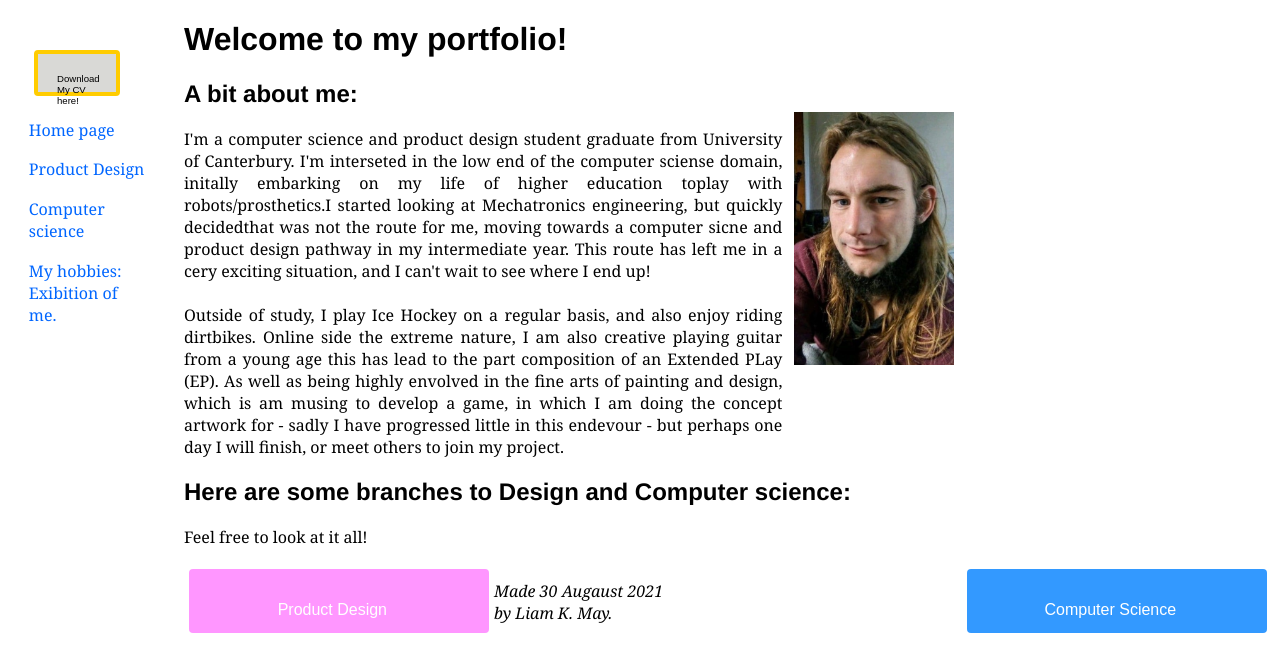
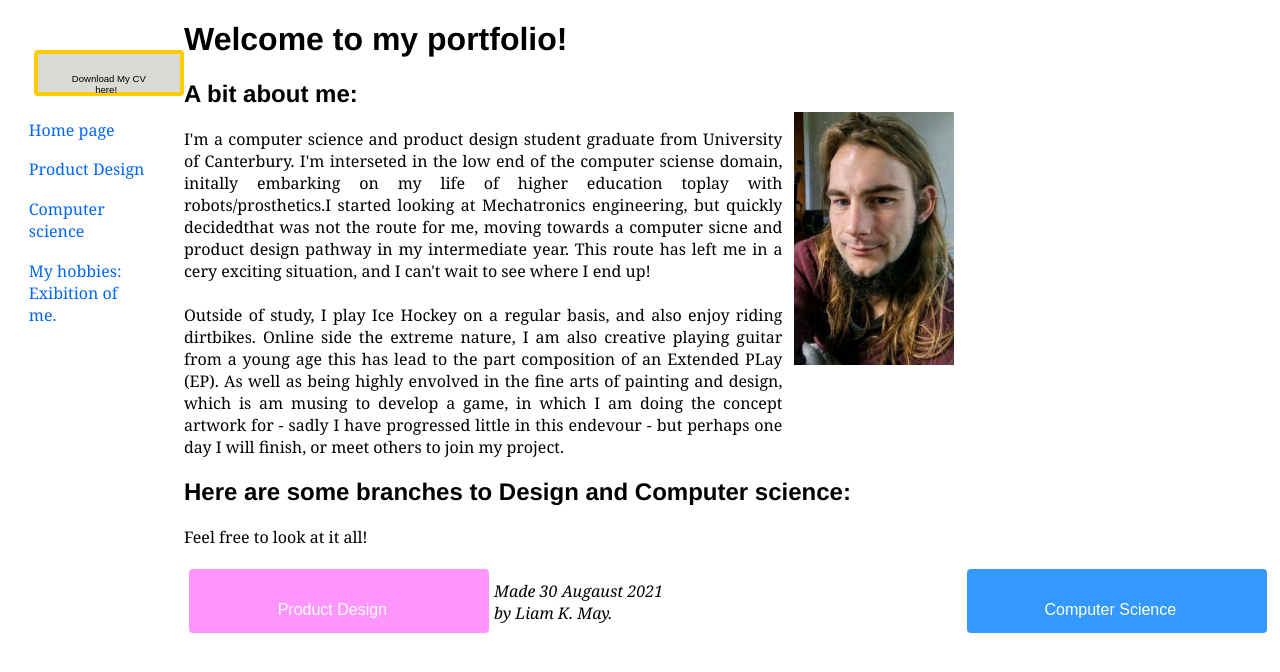
Before and after one commit to TheTriangleTrippa/Portfolio, a Jekyll site: the page built from index.html, in a window 1280 px wide. Shown: the top 672 px of the page. Built offline with Jekyll 4.4.1, drawn with Linux system fonts in a browser that asks for light colours.

Commit message:
Update stylesheet.css

```diff
--- a/assets/css/stylesheet.css
+++ b/assets/css/stylesheet.css
@@ -135,11 +135,11 @@ address.site_signing{
   background-color: #d9d9d6;
   border: 4px solid #ffcc00;
   color: black;
-  text-align: left;
+  text-align: center;
   font-size: 0.6em;
 
-  width: 9em;
-  height: 1.5em;
+  width: 150px;
+  height: 2.5em;
   transition: all 0.5s;
   cursor: pointer;
 
```
